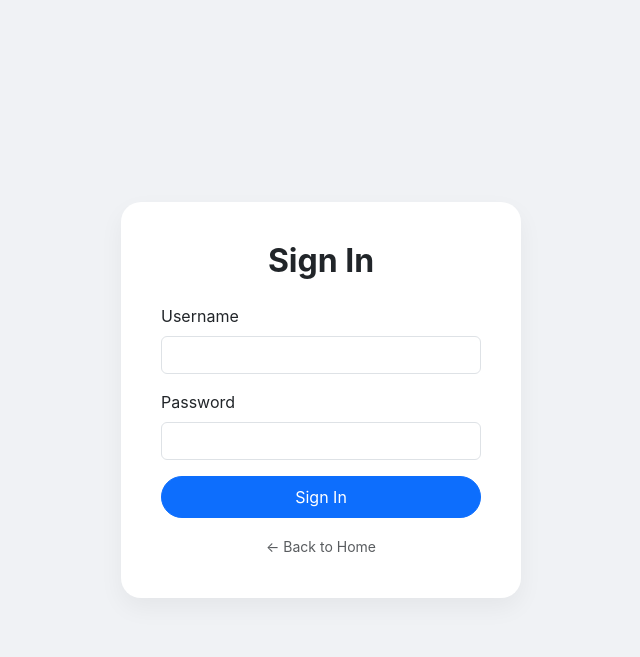
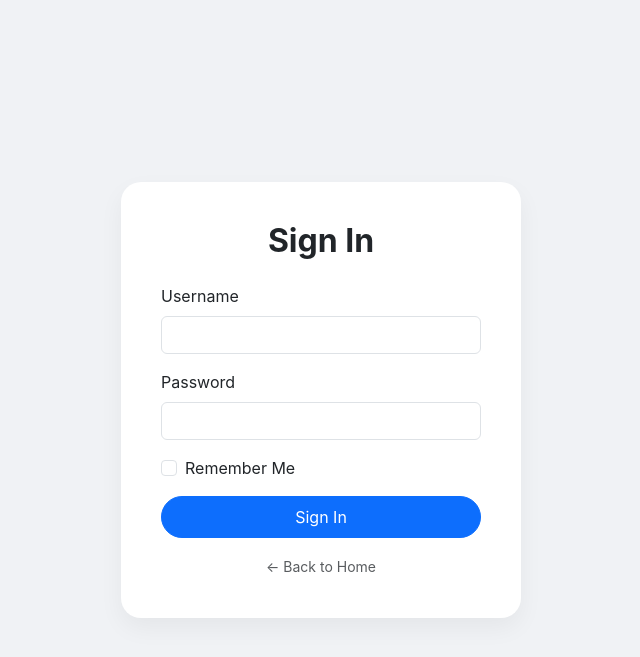
Before and after one commit to Je4emiah/2610-CSP1123-G18, a Flask app: page /login in a window 1280 px wide. Shown: the top 657 px of the page, without its empty margins (319-959 px from the left). Run offline with Flask 3, Linux system fonts and the light colour scheme; parts of the project's set-up code (start-up, migrations or seed data) failed here and were passed over.

Commit message:
Added a remember me checkbox

```diff
--- a/templates/login.html
+++ b/templates/login.html
@@ -1,20 +1,33 @@
 <!DOCTYPE html>
 <html lang="en">
+
 <head>
-    <meta charset="UTF-8">
+    <meta charset="UTF-8" />
     <title>MindMetric | Login</title>
-    <link href="https://cdn.jsdelivr.net/npm/bootstrap@5.3.0/dist/css/bootstrap.min.css" rel="stylesheet">
-    <link rel="stylesheet" href="{{ url_for('static', filename='css/style.css') }}">
+    <link href="https://cdn.jsdelivr.net/npm/bootstrap@5.3.0/dist/css/bootstrap.min.css" rel="stylesheet" />
+    <link rel="stylesheet" href="{{ url_for('static', filename='css/style.css') }}" />
 </head>
+
 <body class="login-body">
     <div class="login-card">
         <h2 class="text-center mb-4 fw-bold">Sign In</h2>
         <form action="{{ url_for('dashboard') }}">
-        <div class="mb-3"><label class="form-label">Username</label><input type="text" class="form-control" required></div>
-        <div class="mb-3"><label class="form-label">Password</label><input type="password" class="form-control" required></div>
+            <div class="mb-3">
+                <label class="form-label">Username</label><input type="text" class="form-control" required />
+            </div>
+            <div class="mb-3">
+                <label class="form-label">Password</label><input type="password" class="form-control" required />
+            </div>
+            <div class="mb-3 form-check">
+                <input type="checkbox" name="remember" class="form-check-input" id="rememberMe" />
+                <label class="form-check-label" for="rememberMe">Remember Me</label>
+            </div>
             <button type="submit" class="btn btn-primary w-100 py-2 rounded-pill">Sign In</button>
         </form>
-    <div class="text-center mt-3"><a href="{{ url_for('index') }}" class="text-decoration-none small text-muted">← Back to Home</a></div>
+        <div class="text-center mt-3">
+            <a href="{{ url_for('index') }}" class="text-decoration-none small text-muted">← Back to Home</a>
+        </div>
     </div>
 </body>
+
 </html>
```
Lines whose indentation alone changed are shown as unchanged.
